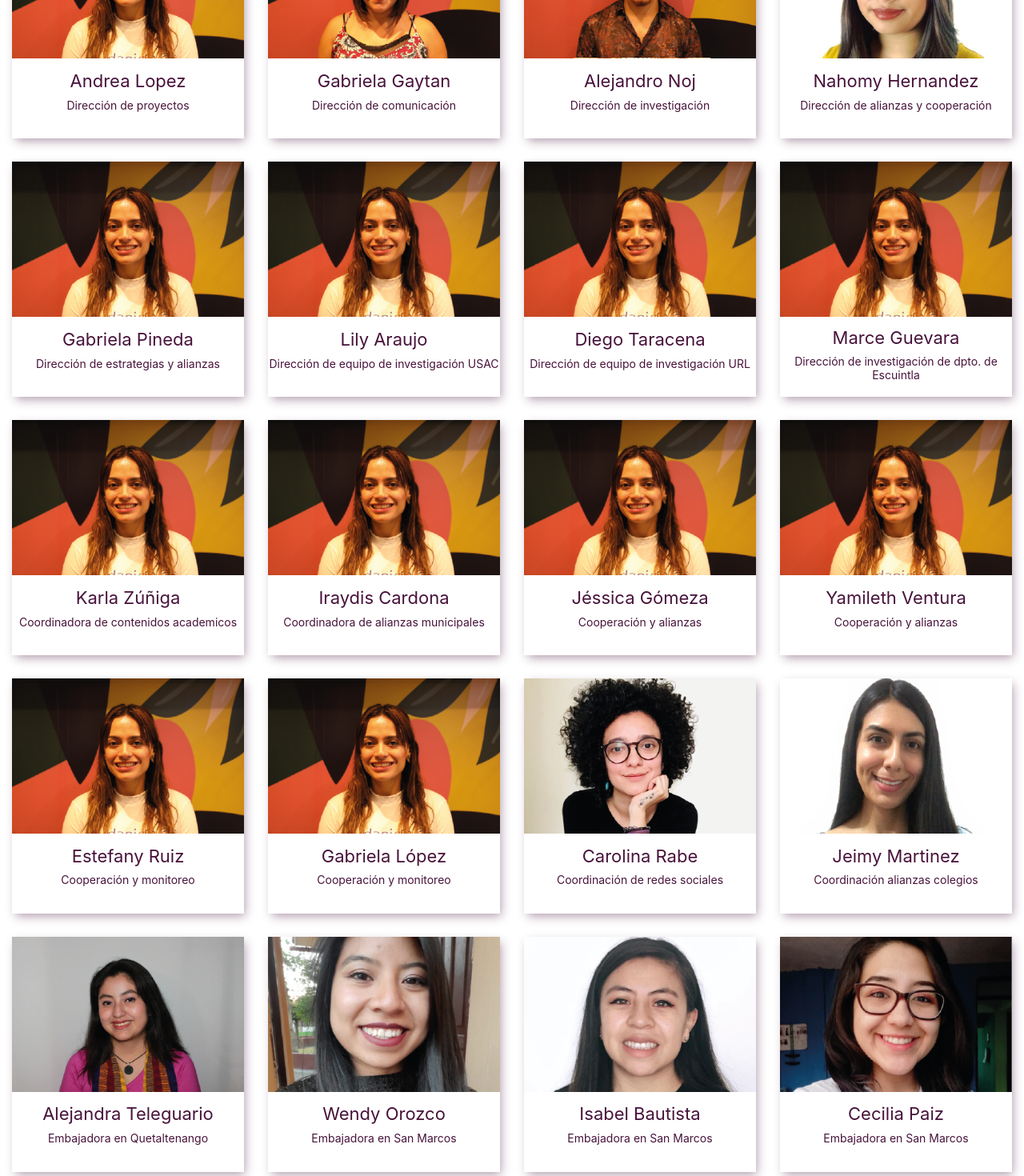
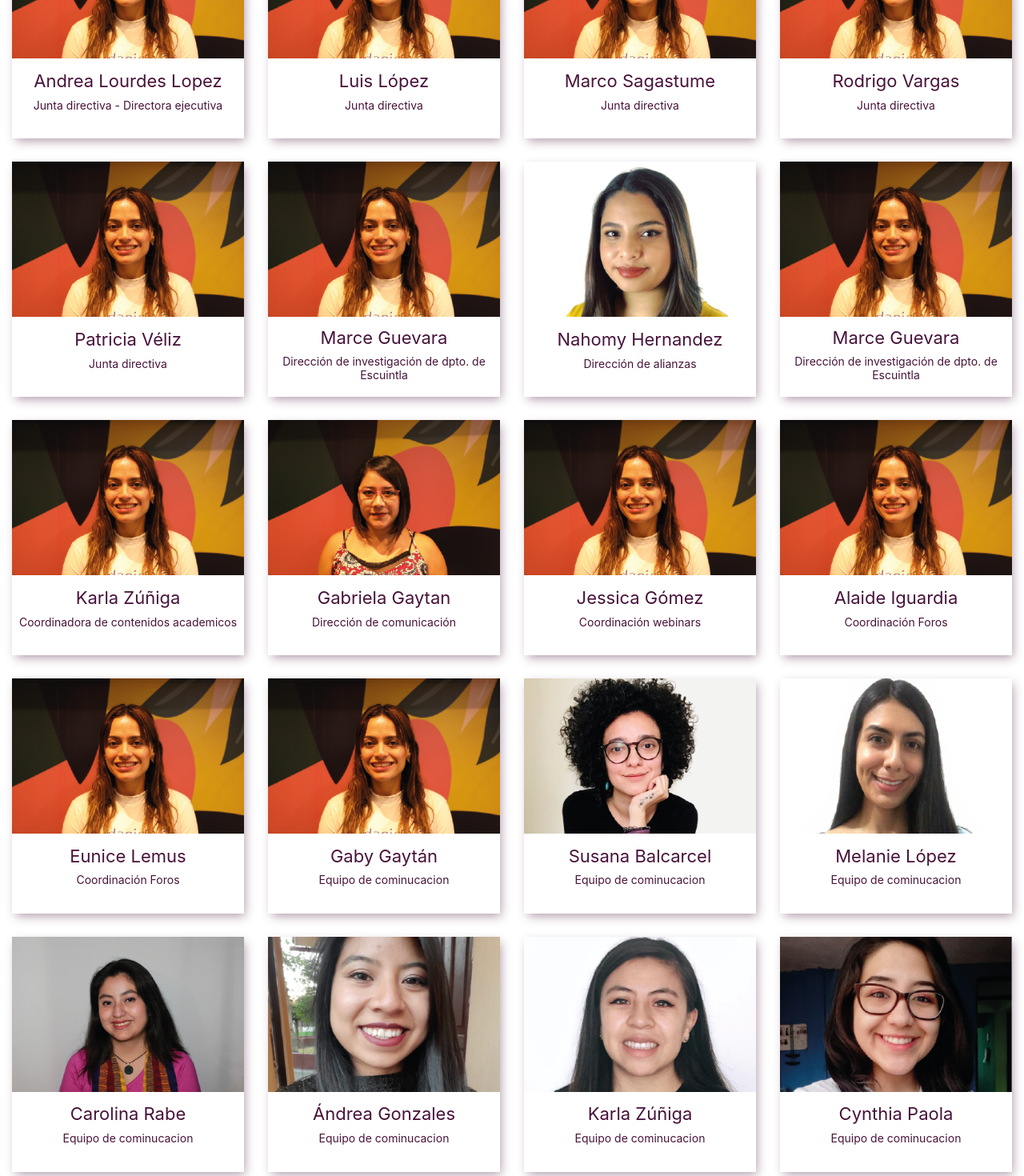
Before and after one commit to Ada-IT/ppi-web-oxlajuj, a Next.js app: page /equipo in a window 1280 px wide. Shown: the part 600-2070 px from the top of the page at 80% size. Built offline with nearby package versions, Linux system fonts and the light colour scheme.

Commit message:
agrego texto a proyecto

```diff
--- a/components/listCardAll/dataAll.js
+++ b/components/listCardAll/dataAll.js
@@ -1,46 +1,46 @@
 const data = [
     {
         id: "101",
-        nombre: "Andrea Lopez",
+        nombre: "Andrea Lourdes Lopez",
         img: "./images/equipo/andreaLopez_Mesa de trabajo 1.png",
-        cargo: "Dirección de proyectos"
+        cargo: "Junta directiva - Directora ejecutiva"
     },
 
     {
         id: "102",
-        nombre: "Gabriela Gaytan",
-        img: "./images/equipo/gabielaGaytan_Mesa de trabajo 1.png",
-        cargo: "Dirección de comunicación"
+        nombre: "Luis López",
+    img: "./images/equipo/andreaLopez_Mesa de trabajo 1.png",
+    cargo: "Junta directiva"
     },
     {
         id: "103",
-        nombre: "Alejandro Noj",
-        img: "./images/equipo/alejandroNoj_Mesa de trabajo 1.png",
-        cargo: "Dirección de investigación"
+        nombre: "Marco Sagastume",
+    img: "./images/equipo/andreaLopez_Mesa de trabajo 1.png",
+    cargo: "Junta directiva"
     },
     {
         id: "104",
-        nombre: "Nahomy Hernandez",
-        img: "./images/equipo/nahomy_Mesa de trabajo 1.png",
-        cargo: "Dirección de alianzas y cooperación"
+        nombre: "Rodrigo Vargas",
+    img: "./images/equipo/andreaLopez_Mesa de trabajo 1.png",
+    cargo: "Junta directiva"
     },
     {
         id: "105",
-        nombre: "Gabriela Pineda",
-        img: "./images/equipo/andreaLopez_Mesa de trabajo 1.png",
-        cargo: "Dirección de estrategias y alianzas"
+        nombre: "Patricia Véliz",
+    img: "./images/equipo/andreaLopez_Mesa de trabajo 1.png",
+    cargo: "Junta directiva"
     },
     {
         id: "106",
-        nombre: "Lily Araujo",
-        img: "./images/equipo/andreaLopez_Mesa de trabajo 1.png",
-        cargo: "Dirección de equipo de investigación USAC"
+        nombre: "Marce Guevara",
+    img: "./images/equipo/andreaLopez_Mesa de trabajo 1.png",
+    cargo: "Dirección de investigación de dpto. de Escuintla"
     },
     {
         id: "107",
-        nombre: "Diego Taracena",
-        img: "./images/equipo/andreaLopez_Mesa de trabajo 1.png",
-        cargo: "Dirección de equipo de investigación URL"
+        nombre: "Nahomy Hernandez",
+        img: "./images/equipo/nahomy_Mesa de trabajo 1.png",
+        cargo: "Dirección de alianzas"
     },
     {
         id: "108",
@@ -56,70 +56,71 @@ const data = [
     },
     {
         id: "110",
-        nombre: "Iraydis Cardona",
-        img: "./images/equipo/andreaLopez_Mesa de trabajo 1.png",
-        cargo: "Coordinadora de alianzas municipales"
+        nombre: "Gabriela Gaytan",
+        img: "./images/equipo/gabielaGaytan_Mesa de trabajo 1.png",
+        cargo: "Dirección de comunicación"
     },
     {
         id: "111",
-        nombre: "Jéssica Gómeza",
+        nombre: "Jessica Gómez",
         img: "./images/equipo/andreaLopez_Mesa de trabajo 1.png",
-        cargo: "Cooperación y alianzas"
+        cargo: "Coordinación webinars"
     },
     {
         id: "112",
-        nombre: "Yamileth Ventura",
+        nombre: "Alaide Iguardia",
         img: "./images/equipo/andreaLopez_Mesa de trabajo 1.png",
-        cargo: "Cooperación y alianzas"
+        cargo: "Coordinación Foros"
     },
     {
         id: "113",
-        nombre: "Estefany Ruiz",
+        nombre: " Eunice Lemus",
         img: "./images/equipo/andreaLopez_Mesa de trabajo 1.png",
-        cargo: "Cooperación y monitoreo"
+        cargo: "Coordinación Foros"
     },
     {
         id: "114",
-        nombre: "Gabriela López",
+        nombre: "Gaby Gaytán",
         img: "./images/equipo/andreaLopez_Mesa de trabajo 1.png",
-        cargo: "Cooperación y monitoreo"
+        cargo: "Equipo de cominucacion"
     },
     {
         id: "5",
-        nombre: "Carolina Rabe",
+        nombre: "Susana Balcarcel",
         img: "./images/equipo/CarolinaRabe_Mesa de trabajo 1.png",
-        cargo: "Coordinación de redes sociales"
+        cargo: "Equipo de cominucacion"
     },
     {
         id: "6",
-        nombre: "Jeimy Martinez",
+        nombre: "Melanie López",
         img: "./images/equipo/jeimiMartinez_Mesa de trabajo 1.png",
-        cargo: "Coordinación alianzas colegios"
+        cargo: "Equipo de cominucacion"
     },
     {
         id: "7",
-        nombre: "Alejandra Teleguario",
+        nombre: "Carolina Rabe",
         img: "./images/equipo/AlejandraTelegario_Mesa de trabajo 1.png",
-        cargo: "Embajadora en Quetaltenango"
+        cargo: "Equipo de cominucacion"
     },
     {
         id: "8",
-        nombre: "Wendy Orozco",
+        nombre: "Ándrea Gonzales",
         img: "./images/equipo/wendyOrozco_Mesa de trabajo 1.png",
-        cargo: "Embajadora en San Marcos"
+        cargo: "Equipo de cominucacion"
     },
     {
         id: "9",
-        nombre: "Isabel Bautista",
+        nombre: "Karla Zúñiga",
         img: "./images/equipo/isabelSanMarcos_Mesa de trabajo 1.png",
-        cargo: "Embajadora en San Marcos"
+        cargo: "Equipo de cominucacion"
     },
     {
         id: "10",
-        nombre: "Cecilia Paiz",
+        nombre: "Cynthia Paola",
         img: "./images/equipo/ceciliaPais_Mesa de trabajo 1.png",
-        cargo: "Embajadora en San Marcos"
+        cargo: "Equipo de cominucacion"
     },
+
     {
         id: "11",
         nombre: "Carlos ",
```
Also changed, not shown: components/ProyectoComp/proyectos.js (+11 -11 lines), components/listCard/data.js (+24 -23 lines).
